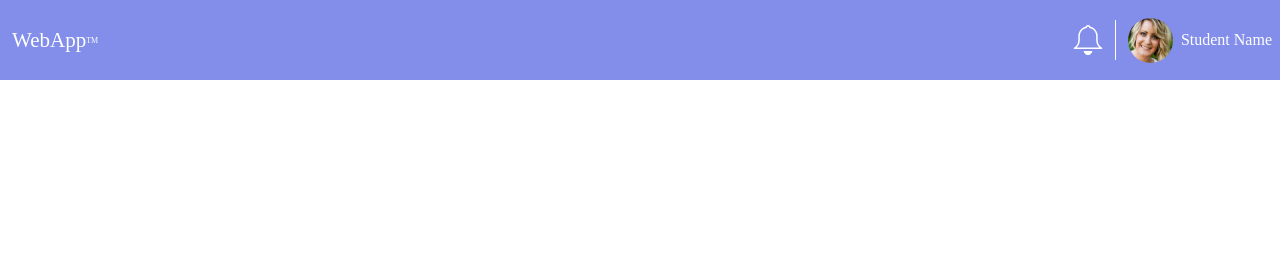
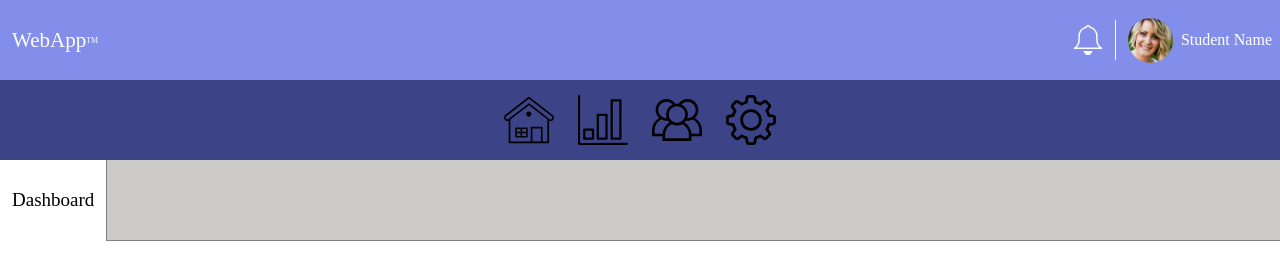
Before and after one commit to johnnycrisp/techdegree-project-7, a plain HTML site: page index.html in a window 1280 px wide. Drawn offline with nearby package versions, Linux system fonts and the light colour scheme.

Commit message:
nav container and first section

```diff
--- a/CSS/styles.css
+++ b/CSS/styles.css
@@ -31,7 +31,6 @@ h3 {
 
     height: 30px;
     width: 30px;
-    fill: white;
     margin: 0;
 }
 
@@ -53,3 +52,42 @@ h3 {
     height: 40px;
     margin: 0 12px;
 }
+
+.nav-container {
+    height: 80px;
+    background-color: rgba(9, 20, 104, 0.791);
+    display: flex;
+    align-items: center;
+    justify-content: center;
+    color: white;
+    width: 100%;
+}
+
+.nav-container img {
+    height: 50px;
+    width: 50px;
+    margin: 0 12px;
+}
+
+.section-container {
+    height: 80px;
+    width: 100%;
+    display: flex;
+    align-items: center;
+
+}
+
+h2 {
+    margin-left: 12px;
+    margin-right: 12px;
+    font-weight: 300;
+    font-size: 19px;
+}
+
+.section-break {
+    background-color: rgb(204, 201, 201);
+    height: 100%;
+    width: 100%;
+    border-left: 1px gray solid;
+    border-bottom: 1px gray solid;
+}
--- a/index.html
+++ b/index.html
@@ -21,16 +21,16 @@
         </div>
     </div>
     <div class="nav-container">
-        <ul>
-            <li></li>
-
-        </ul>
+        <img src="svgs/home.svg" alt="dashboard home icon">
+        <img src="svgs/bar-chart.svg" alt="dashboard home icon">
+        <img src="svgs/members.svg" alt="dashboard home icon">
+        <img src="svgs/settings.svg" alt="dashboard home icon">
+</div>
 </header>
-
 <body>
+<div class="section-container"><h2>Dashboard</h2> <div class="section-break"></div></div>
 
 
-    </div>
     <script src="https://cdnjs.cloudflare.com/ajax/libs/Chart.js/3.9.1/chart.min.js"
         integrity="sha512-ElRFoEQdI5Ht6kZvyzXhYG9NqjtkmlkfYk0wr6wHxU9JEHakS7UJZNeml5ALk+8IKlU6jDgMabC3vkumRokgJA=="
         crossorigin="anonymous" referrerpolicy="no-referrer"></script>
```
